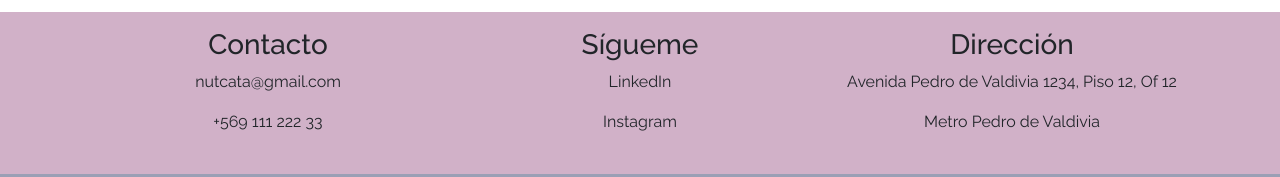
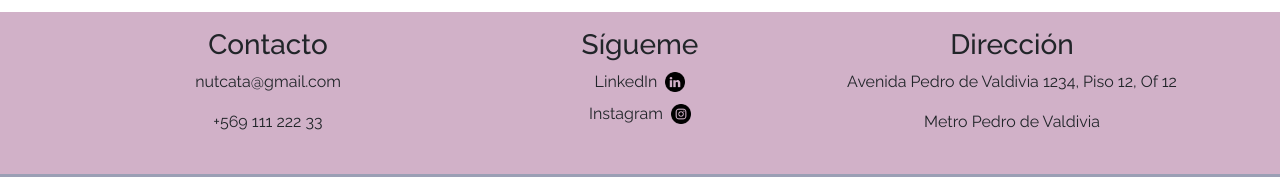
Before and after one commit to sebastiannm2095/PreEntrega2-SebastianNunez, a plain HTML site: page pages/Contacto.html in a window 1280 px wide. Shown: the part 892-1069 px from the top of the page. Drawn offline with nearby package versions, Linux system fonts and the light colour scheme.

Commit message:
se agregan logos de linkedin e instagram

```diff
--- a/pages/Contacto.html
+++ b/pages/Contacto.html
@@ -77,10 +77,17 @@
                 <p>+569 111 222 33</p>
             </div>
             <div class="col-lg-4 col-md-6 mb-4 mt-3">
-                <h3>Sígueme</h3>
-                <p>LinkedIn</p>
-                <p>Instagram</p>
-            </div>
+              <h3>Sígueme</h3>
+              <div class="d-flex align-items-center justify-content-center mb-2">
+                  <p class="mb-0 me-2">LinkedIn</p>
+                  <img class="img " style="width: 20px; height: 20px;" src="../img/linkedin_black_logo_icon_147114.png" alt="LinkedIn Logo">
+              </div>
+              <div class="d-flex align-items-center justify-content-center mb-2" >
+                  <p class="mb-0 me-2">Instagram</p>
+                  <img class="img " style="width: 20px; height: 20px;" src="../img/instagram_black_logo_icon_147122.png" alt="Instagram Logo">
+
+              </div>
+          </div>
             <div class="col-lg-4 col-md-6 mb-4 mt-3">
                 <h3>Dirección</h3>
                 <p>Avenida Pedro de Valdivia 1234, Piso 12, Of 12</p>
```
Also changed, not shown: index.html (+9 -2 lines), pages/Consultas.html (+10 -3 lines), img/instagram_black_logo_icon_147122.png (added), img/linkedin_black_logo_icon_147114.png (added).
